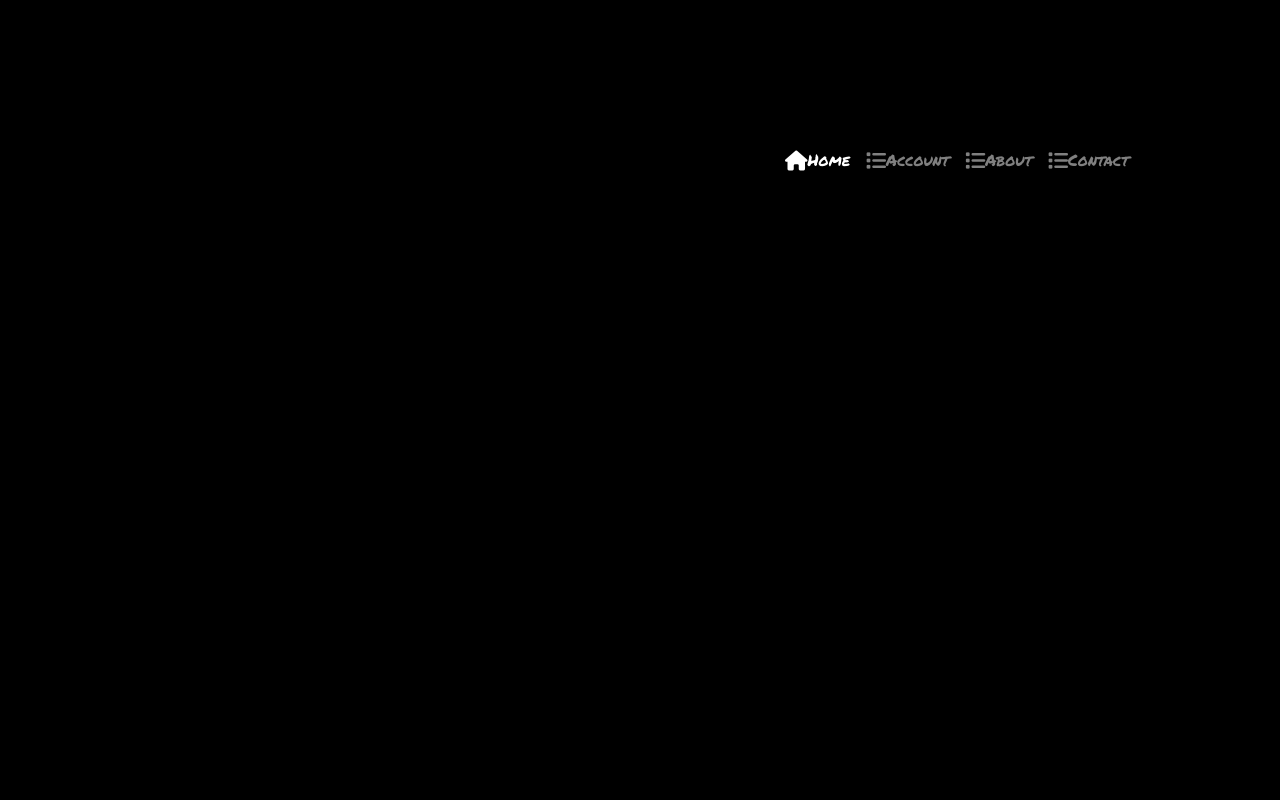
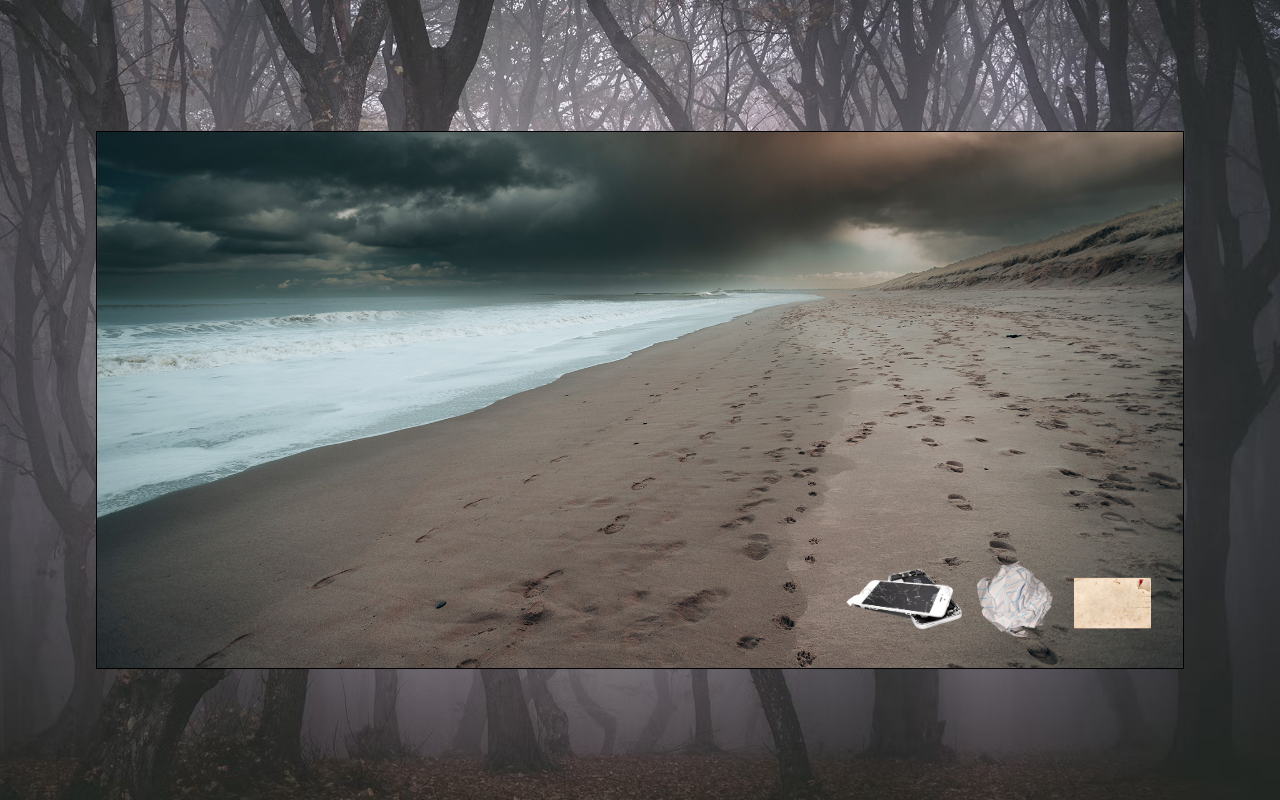
Before and after one commit to Dericknewton1979/EsCSSapeRoom, a website: page another-test-page.html in a window 1280 px wide. Drawn offline with nearby package versions, Linux system fonts and the light colour scheme.

Commit message:
test page 2 repush

```diff
--- a/another-test-page.html
+++ b/another-test-page.html
@@ -21,25 +21,24 @@
     <div class="all-content-box home-page-bg">
         <div class="container-fluid">
 
-            <nav class="navbar navbar-expand-sm navbar-dark">
-                <div class="container">
 
-                <button class="navbar-toggler ml-auto dropup" type="button" data-toggle="collapse" data-target="#openingNavbar">
-                    <span class="navbar-toggler-icon"></span>
-                </button>
-                <div class="collapse navbar-collapse" id="openingNavbar">
-                    <ul class="nav navbar-nav ml-auto">
-                        <li class="nav-item ml-auto active"><a class="nav-link" href="EsCSSapeRoom.html"><i class="fa fa-home fa-lg"></i>Home</a></li>
-                        </li>
-                        <li class="nav-item ml-auto"><a class="nav-link" href="#signinModal" data-toggle="modal"><i class="fa fa-list fa-lg"></i>Account</a></li>
-                        <li class="nav-item ml-auto"><a class="nav-link" href="#aboutModal" data-toggle="modal"><i class="fa fa-list fa-lg"></i>About</a></li>
-                        <li class="nav-item ml-auto"><a class="nav-link" href="#contactModal" data-toggle="modal"><i class="fa fa-list fa-lg"></i>Contact</a></li>
-                    </ul>
-                </div>
-                </div>
-            </nav>
+<!--                           Bottom Buttons                              -->
 
-        <!--                           Modals                              -->
+            <div>
+                <button type="button" class="broken-phone-button" href="#signinModal" data-toggle="modal"></button>
+            </div>
+            <div>
+                <button type="button" class="crumpled-paper-button" href="#aboutModal" data-toggle="modal"></button>
+            </div>
+            <div>
+                <button type="button" class="old-postcard-button" href="#contactModal" data-toggle="modal"></button>
+            </div>
+
+
+
+
+<!--                           Modals                              -->
+
 
 
             <div id="signinModal" class="modal fade" role="dialog">
```
Also changed, not shown: Img/brokenphone.png (added), Img/crumpledPaper.png (added), Img/darkJapaneseForest.jpg (added), Img/dullBeach.jpg (added), Img/foggyDeadForest.jpg (added), Img/oldPostcard.png (added).
